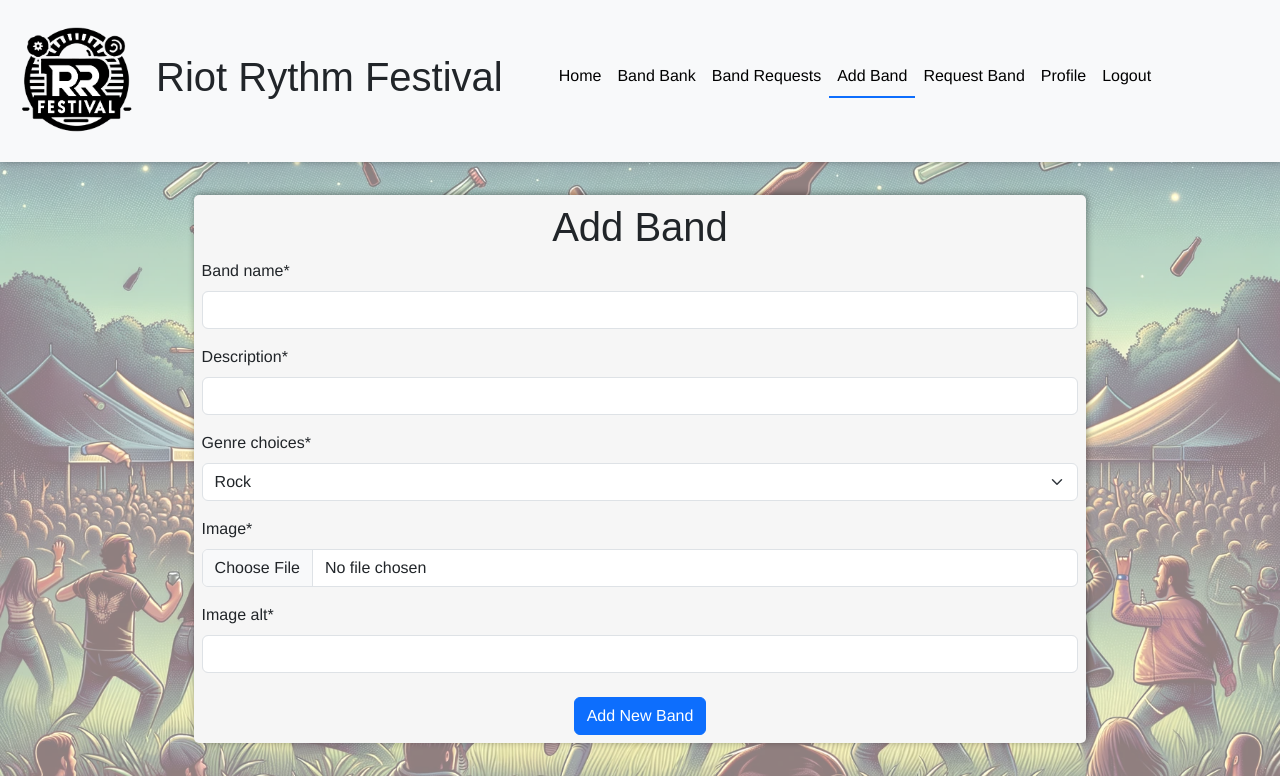
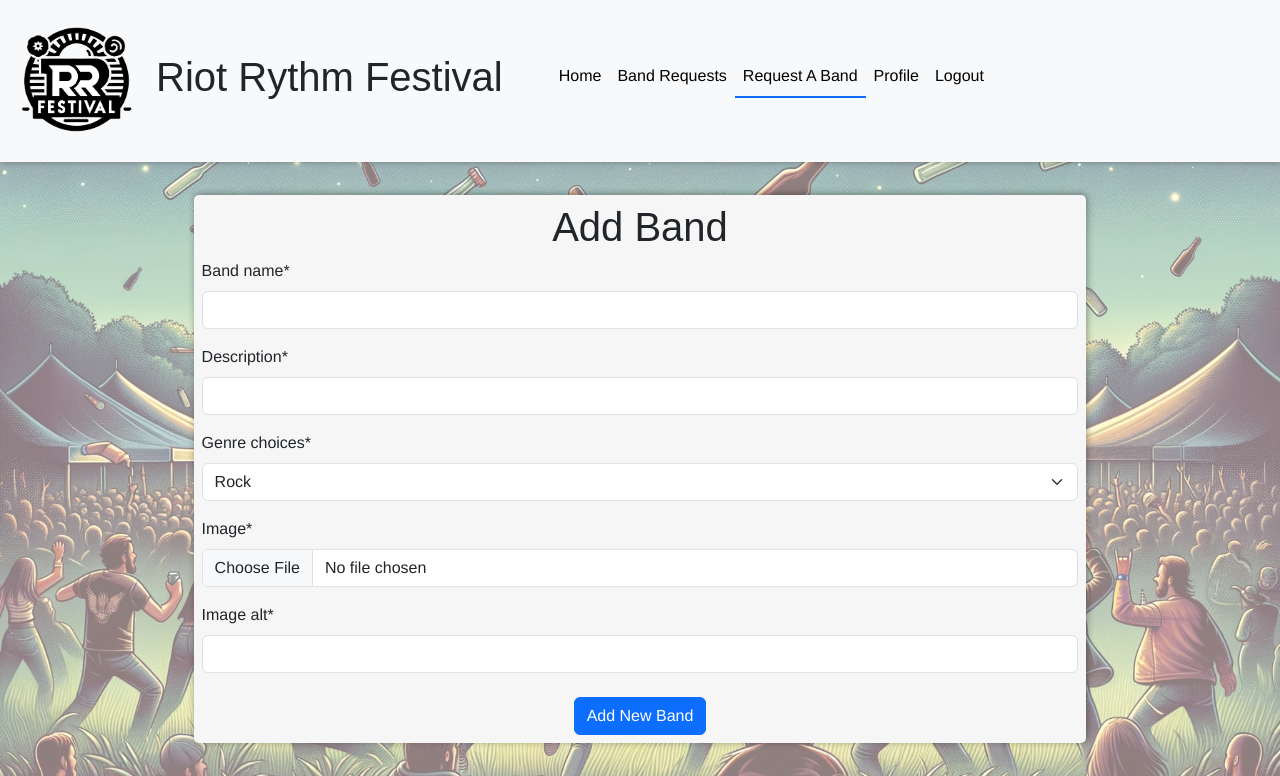
Before and after one commit to JorgenDIF/PP4-Riot-Rythm-Festival, a Django app: page /bands/ in a window 1280 px wide. Shown: the top 776 px of the page. Run offline with Django 4.2, Linux system fonts and the light colour scheme; the visitor is signed in with stand-in values (Sample User, id 1); parts of the project's set-up code (start-up, migrations or seed data) failed here and were passed over; some libraries are stand-ins or nearby versions.

Commit message:
fix: Enhance user input capabilities for band management
Introduced a request ID and a reference to the latest request to prevent overlapping requests and dismissed non-latest responses. Removed outdated timeouts and deleted affected HTML pages to streamline the interface.

Updated URLs, models, views, forms, and index.html header for a comprehensive site redesign. This change simplifies band management, allowing users the freedom to directly add bands rather than solely through a band's bank.

```diff
--- a/bands/admin.py
+++ b/bands/admin.py
@@ -1,5 +1,5 @@
 from django.contrib import admin
-from .models import Band, BandRequest
+from .models import Band
 
 
 @admin.register(Band)
@@ -10,6 +10,3 @@ class BandAdmin(admin.ModelAdmin):
         "image",
     )
     list_filter = ("genre_choices",)
-
-
-admin.site.register(BandRequest)
--- a/bands/forms.py
+++ b/bands/forms.py
@@ -1,6 +1,6 @@
 from django import forms
 from djrichtextfield.widgets import RichTextWidget
-from .models import Band, BandRequest
+from .models import Band
 
 
 class BandsForm(forms.ModelForm):
@@ -30,32 +30,3 @@ class BandsForm(forms.ModelForm):
         "image": "Image",
         "image_alt": "Image Alt",
     }
-
-
-class BandRequestForm(forms.ModelForm):
-    """
-    A form for creating or updating a band request.
-
-    This form allows users to submit a band request and provide their
-    motivation for wanting the band to perform.
-    """
-
-    class Meta:
-        model = BandRequest
-        fields = ["band", "motivation"]
-
-    motivation = forms.CharField(
-        widget=forms.Textarea(
-            attrs={"rows": 3,
-                   "placeholder": "Why do you want this band to perform?"}
-        )
-    )
-
-    labels = {"band": "Band", "motivation": "Motivation"}
-
-    def __init__(self, *args, **kwargs):
-        super(BandRequestForm, self).__init__(*args, **kwargs)
-        requested_bands = BandRequest.objects.values_list('band', flat=True)
-        self.fields['band'].queryset = Band.objects.exclude(
-            band_id__in=requested_bands
-        )
--- a/bands/models.py
+++ b/bands/models.py
@@ -56,31 +56,3 @@ class Band(models.Model):
 
     def __str__(self):
         return self.band_name
-
-
-"""
-A model representing a band_request with inspiration from the Macs YouTube
-video. Link to video is in the README.md file.
-
-"""
-
-
-class BandRequest(models.Model):
-    request_id = models.AutoField(primary_key=True)
-    user = models.ForeignKey(User, on_delete=models.CASCADE)
-    band = models.ForeignKey(Band, on_delete=models.CASCADE)
-    motivation = models.CharField(max_length=255)
-    request_date = models.DateTimeField(auto_now_add=True)
-    slug = models.SlugField(max_length=255, unique=True, blank=True)
-
-    def save(self, *args, **kwargs):
-        if not self.slug:
-            self.slug = slugify(self.band.band_name + "-"
-                                + str(self.request_id))
-        super(BandRequest, self).save(*args, **kwargs)
-
-    class Meta:
-        ordering = ["request_date"]
-
-    def __str__(self):
-        return f"Request {self.request_id} for {self.band.band_name}"
--- a/bands/urls.py
+++ b/bands/urls.py
@@ -9,35 +9,20 @@ from django.urls import path
 from .views import (
     AddBand,
     Bands,
-    AddBandRequest,
     BandDetail,
     DeleteBand,
     EditBand,
-    BandRequestDetail,
-    ConfirmDeleteBandRequest,
-    BandRequests,
-    EditBandRequest,
-    DeleteBandRequest
+
+
 )
 
 urlpatterns = [
     path("", AddBand.as_view(), name="add_band"),
     path("band_bank/", Bands.as_view(), name="band_bank"),
-    path("request_band/", AddBandRequest.as_view(), name="request_band"),
+
     path("bands/<slug:slug>/", BandDetail.as_view(), name="band_detail"),
     path("bands/<slug:slug>/delete/", DeleteBand.as_view(),
          name="delete_band"),
     path("bands/<slug:slug>/edit/", EditBand.as_view(), name="edit_band"),
-    path("band-request/<slug:slug>/", BandRequestDetail.as_view(),
-         name="band_request_detail"),
-    path("band-request/<slug:slug>/edit/", EditBandRequest.as_view(),
-         name="edit_bandrequest"),
-    path("band-request/<slug:slug>/delete/",
-         ConfirmDeleteBandRequest.as_view(),
-         name="confirm_delete_band_request"),
-    path("band-requests/", BandRequests.as_view(), name="band_requests"),
-    path("band-request/<slug:slug>/edit/", EditBandRequest.as_view(),
-         name="edit_bandrequest"),
-    path("band-request/<slug:slug>/delete/", DeleteBandRequest.as_view(),
-         name="delete_bandrequest"),
+
 ]
--- a/bands/views.py
+++ b/bands/views.py
@@ -7,8 +7,8 @@ from django.contrib.auth.mixins import (
     UserPassesTestMixin, LoginRequiredMixin
 )
 
-from .models import Band, BandRequest
-from .forms import BandsForm, BandRequestForm
+from .models import Band
+from .forms import BandsForm
 
 from django.shortcuts import redirect
 
@@ -45,28 +45,6 @@ class AddBand(LoginRequiredMixin, CreateView):
             return redirect("home")
         form.instance.user = self.request.user
         return super(AddBand, self).form_valid(form)
-
-
-class AddBandRequest(LoginRequiredMixin, CreateView):
-    """
-    View for adding a new band request.
-
-    Inherits from LoginRequiredMixin and CreateView.
-    """
-
-    template_name = "bands/add_band_request.html"
-    model = BandRequest
-    form_class = BandRequestForm
-    success_url = "/bands/"
-
-    def form_valid(self, form):
-        """
-        Validates the form data and saves the band request.
-
-        Sets the user field of the band request instance to the current user.
-        """
-        form.instance.user = self.request.user
-        return super(AddBandRequest, self).form_valid(form)
 
 
 class BandDetail(LoginRequiredMixin, DetailView):
@@ -109,81 +87,3 @@ class DeleteBand(LoginRequiredMixin, UserPassesTestMixin, DeleteView):
 
     def test_func(self):
         return self.request.user.is_superuser
-
-
-class BandRequestDetail(LoginRequiredMixin, DetailView):
-    """
-    View for displaying the details of a band request.
-
-    Inherits from LoginRequiredMixin and DetailView.
-    """
-    model = BandRequest
-    template_name = "bands/band_request_detail.html"
-
-
-class ConfirmDeleteBandRequest(LoginRequiredMixin, UserPassesTestMixin,
-                               DeleteView):
-    """
-    View for confirming the deletion of a band request.
-
-    Inherits from LoginRequiredMixin and DeleteView.
-    """
-    model = BandRequest
-    template_name = "bands/confirm_delete_band_request.html"
-    success_url = "/bands/"
-
-    def test_func(self):
-        band_request = self.get_object()
-        return self.request.user == band_request.user
-
-
-class BandRequests(LoginRequiredMixin, ListView):
-    """
-    View for viewing all band requests.
-
-    Inherits from LoginRequiredMixin and ListView.
-    """
-
-    template_name = "bands/band_requests.html"
-    model = BandRequest
-    context_object_name = "bandrequests"
-    ordering = ["-request_date"]
-
-
-class EditBandRequest(LoginRequiredMixin, UserPassesTestMixin, UpdateView):
-    """
-    View for editing a band request.
-
-    Inherits from LoginRequiredMixin and UpdateView.
-    """
-
-    template_name = "bands/edit_band_request.html"
-    model = BandRequest
-    form_class = BandRequestForm
-    success_url = "/bands/"
-
-    def test_func(self):
-        band_request = self.get_object()
-        return (
-            self.request.user == band_request.user
-            or self.request.user.is_superuser
-        )
-
-
-class DeleteBandRequest(LoginRequiredMixin, UserPassesTestMixin, DeleteView):
-    """
-    View for deleting a band request.
-
-    Inherits from LoginRequiredMixin and DeleteView.
-    """
-
-    template_name = "bands/delete_band_request.html"
-    model = BandRequest
-    success_url = "/bands/"
-
-    def test_func(self):
-        band_request = self.get_object()
-        return (
-            self.request.user == band_request.user
-            or self.request.user.is_superuser
-        )
--- a/home/templates/home/index.html
+++ b/home/templates/home/index.html
@@ -7,7 +7,7 @@
             <h1 class="landing-intro display-4 pb-4">Welcome to Riot Rhythm Festival 2024</h1>
             <p class="lead pt-2 pb-4">Immerse yourself in the pulse of music and rebellion. Stay wild, stay in the riot — sign up, request your favorite bands from our Band Bank, and like other uers requests!!</p>
             {% if request.user.is_authenticated %}
-            <a href="{% url 'request_band' %}" class="btn btn-primary custom-btn-primary">Request A Band</a>
+            <a href="{% url 'add_band' %}" class="btn btn-primary custom-btn-primary">Request A Band</a>
             {% else %}
             <a href="/accounts/signup/" class="btn btn-primary custom-btn-primary">Sign Up Now</a>
             {% endif %}
--- a/templates/includes/header.html
+++ b/templates/includes/header.html
@@ -17,20 +17,14 @@
                 <a class="nav-link {% if url_name == 'home' %}active{% endif %}" aria-current="page" href="{% url 'home' %}">Home</a>
               </li>
               <li class="nav-item">
-                <a class="nav-link {% if url_name == 'band_bank' %}active{% endif %}" href="{% url 'band_bank' %}">Band Bank</a>
+                <a class="nav-link {% if url_name == 'band_bank' %}active{% endif %}" href="{% url 'band_bank' %}">Band Requests</a>
               </li>
+
+              {% if request.user.is_authenticated  %}
               <li class="nav-item">
-                <a class="nav-link {% if url_name == 'band_requests' %}active{% endif %}" href="{% url 'band_requests' %}">Band Requests</a>
+                <a class="nav-link {% if url_name == 'add_band' %}active {% endif %}" href="{% url 'add_band' %}">Request A Band</a>
               </li>
-              {% if request.user.is_superuser %}
-              <li class="nav-item">
-                <a class="nav-link {% if url_name == 'add_band' %}active {% endif %}" href="{% url 'add_band' %}">Add Band</a>
-              </li>
-              {% endif %}
-              {% if request.user.is_authenticated %}
-              <li class="nav-item">
-                <a class="nav-link {% if url_name == 'request_band' %}active {% endif %}" href="{% url 'request_band' %}">Request Band</a>
-              </li>
+
               <li class="nav-item">
                 <a class="nav-link {% if url_name == 'profile' %}active {% endif %}" href="{% url 'profile' request.user.id %}">Profile</a>
               </li>
```
Also changed, not shown: bands/templates/bands/add_band_request.html (deleted, +0 -17 lines), bands/templates/bands/band_request_detail.html (deleted, +0 -26 lines), bands/templates/bands/band_requests.html (deleted, +0 -20 lines), bands/templates/bands/confirm_delete_band_request.html (deleted, +0 -18 lines), bands/templates/bands/edit_band_request.html (deleted, +0 -17 lines), bands/migrations/0003_delete_bandrequest.py (added).
